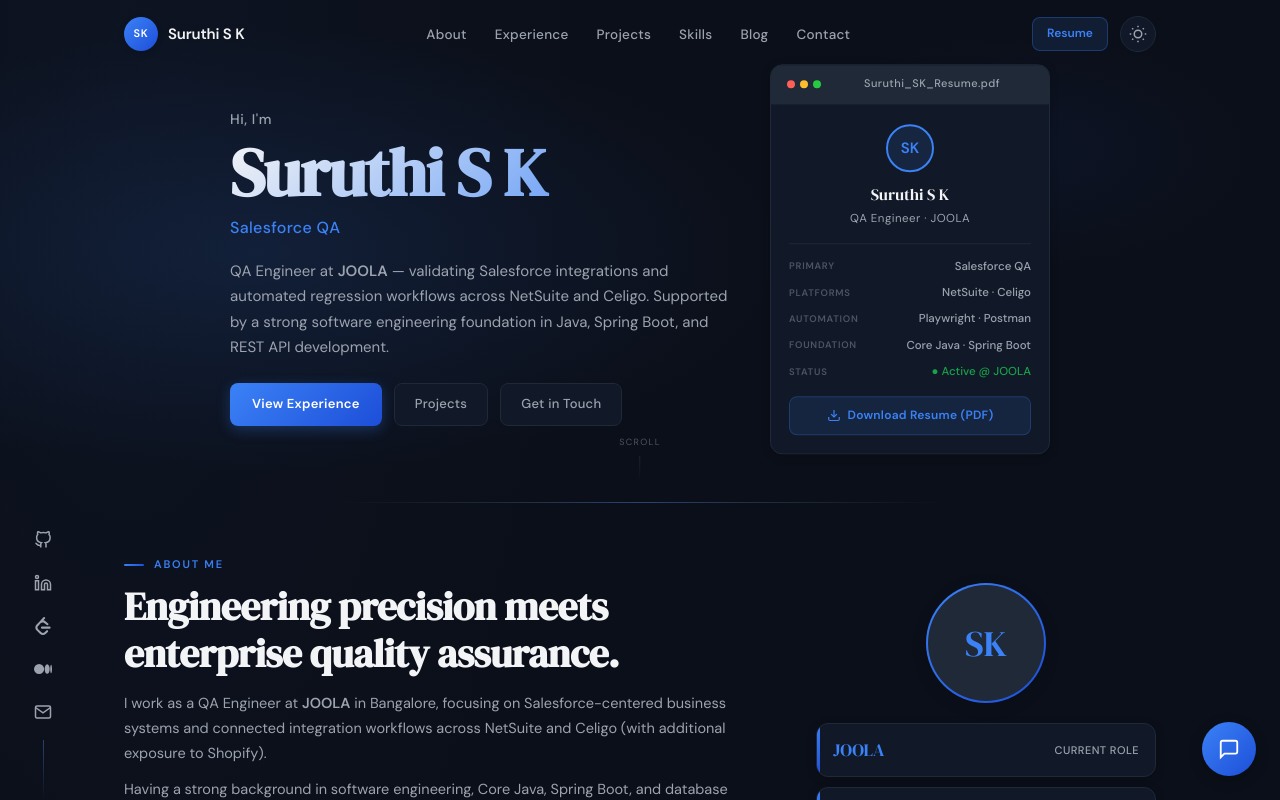
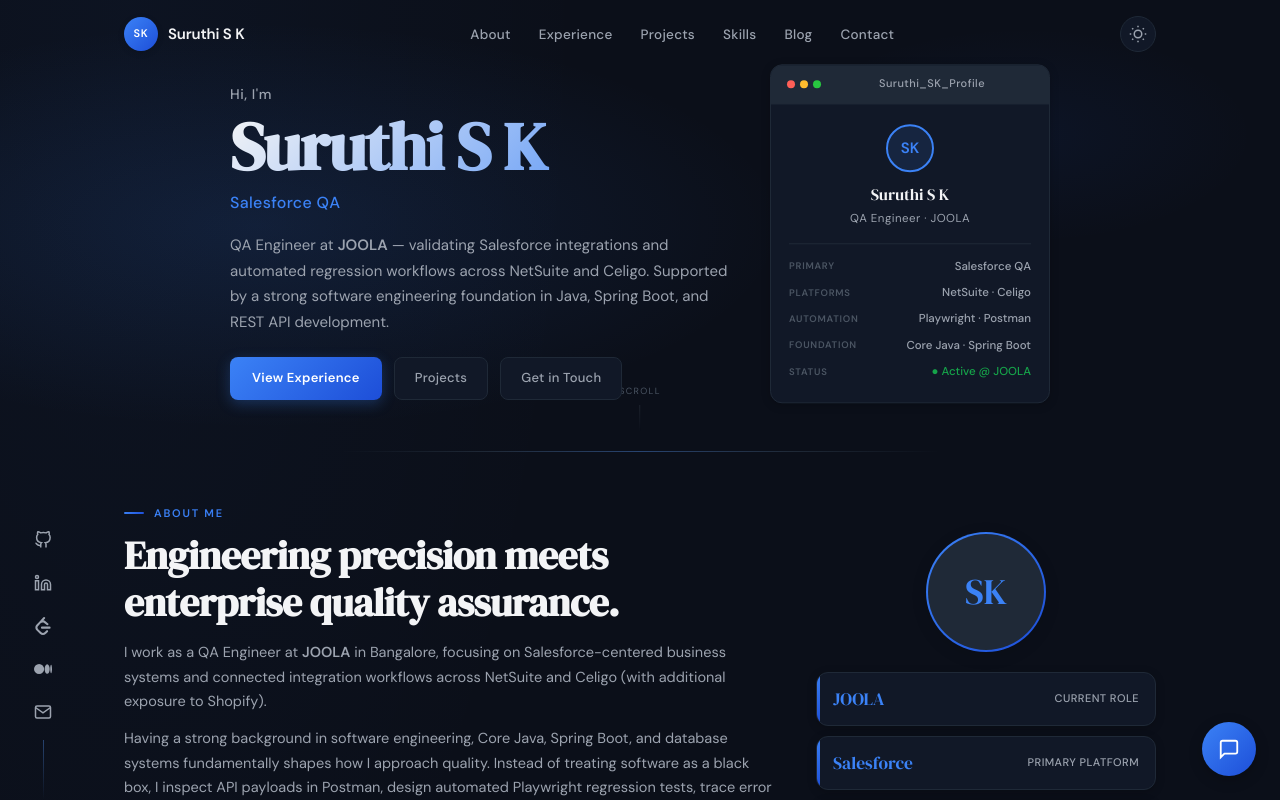
Before and after one commit to suruthi-sk/portfolio, a React (Vite) app: page / in a window 1280 px wide. Shown: the top 800 px of the page. Built offline with nearby package versions, Linux system fonts and the light colour scheme.

Commit message:
feat: rename chatbot to Aira, hide resume for privacy with code toggle, and update hobbies icon to heart

```diff
--- a/src/components/Chatbot/Chatbot.jsx
+++ b/src/components/Chatbot/Chatbot.jsx
@@ -3,7 +3,7 @@
 import { searchKnowledge } from '../../utils/ragSearch';
 import styles from './Chatbot.module.css';
 
-const BOTNAME = 'Micky';
+const BOTNAME = 'Aira';
 
 // Small talk responses
 const smallTalk = [
@@ -15,7 +15,7 @@
   { patterns: ['good night', 'gn', 'night'], replies: ['Good night! 🌙 Sweet dreams!', 'Night night! Come back anytime! 💤'] },
   { patterns: ['cool', 'nice', 'awesome', 'great', 'wow', 'amazing'], replies: ['Right?! 😎 Anything else you\'d like to know?', 'Glad you think so! What else can I help with?'] },
   { patterns: ['help', 'what can you do', 'options', 'menu'], replies: ['I can tell you about Suruthi\'s skills, projects, experience, and contact info. Or if I can\'t answer something, I\'ll help you send her an email! Just ask away 🚀'] },
-  { patterns: ['who are you', 'what are you', 'your name'], replies: ['I\'m Micky! 🤖 Suruthi\'s portfolio chatbot. I know stuff about her skills, projects, and experience. Try asking me something!'] },
+  { patterns: ['who are you', 'what are you', 'your name'], replies: ['I\'m Aira! 🤖 Suruthi\'s portfolio chatbot. I know stuff about her skills, projects, and experience. Try asking me something!'] },
   { patterns: ['lol', 'haha', 'lmao', 'rofl', 'funny'], replies: ['Glad I could make you smile! 😄', 'I try my best to be entertaining AND informative 😏'] },
   { patterns: ['ok', 'okay', 'k', 'alright', 'sure'], replies: ['Cool! Let me know if there\'s anything else! 👍', 'Alrighty! I\'m here if you need me 😊'] },
 ];
@@ -185,7 +185,7 @@
         onClick={() => setIsOpen((v) => !v)}
         whileHover={{ scale: 1.08 }}
         whileTap={{ scale: 0.95 }}
-        aria-label="Chat with Micky"
+        aria-label="Chat with Aira"
       >
         <AnimatePresence mode="wait">
           {isOpen ? (
@@ -313,7 +313,7 @@
 
             {/* Disclaimer */}
             <p className={styles.disclaimer}>
-              ⚡ I'm Micky — sometimes brilliant, sometimes confused. Don't take my word as gospel, double-check the important stuff!
+              ⚡ I'm Aira — sometimes brilliant, sometimes confused. Don't take my word as gospel, double-check the important stuff!
             </p>
           </motion.div>
         )}
--- a/src/components/Hero/Hero.module.css
+++ b/src/components/Hero/Hero.module.css
@@ -188,7 +188,7 @@
 }
 
 .cardBody {
-  padding: 20px 18px 14px;
+  padding: 20px 18px;
   text-align: center;
 }
 
--- a/src/components/Hero/ResumeCard.jsx
+++ b/src/components/Hero/ResumeCard.jsx
@@ -1,6 +1,9 @@
 import { motion } from 'framer-motion';
 import { profile } from '../../data/profile';
 import styles from './Hero.module.css';
+
+// Set to true to re-enable the Resume download button inside this card (hidden for privacy)
+const SHOW_RESUME_DOWNLOAD = false;
 
 export default function ResumeCard() {
   return (
@@ -13,7 +16,7 @@
         <div className={styles.cardDots}>
           <span /><span /><span />
         </div>
-        <span className={styles.cardTitle}>Suruthi_SK_Resume.pdf</span>
+        <span className={styles.cardTitle}>Suruthi_SK_Profile</span>
       </div>
 
       <div className={styles.cardBody}>
@@ -47,6 +50,7 @@
         </div>
       </div>
 
+      {SHOW_RESUME_DOWNLOAD && (
         <div className={styles.cardFooter}>
           <a
             href="/resume.pdf"
@@ -62,6 +66,7 @@
             Download Resume (PDF)
           </a>
         </div>
+      )}
     </motion.div>
   );
 }
--- a/src/components/HiddenCorner/HiddenCorner.jsx
+++ b/src/components/HiddenCorner/HiddenCorner.jsx
@@ -20,7 +20,11 @@
       <div className="container">
         <button className={styles.trigger} onClick={() => setOpen(o => !o)}>
           <div className={styles.triggerLeft}>
-            <span className={styles.triggerIcon}>✦</span>
+            <span className={styles.triggerIcon} aria-hidden="true">
+              <svg width="18" height="18" viewBox="0 0 24 24" fill="currentColor">
+                <path d="M12 21.35l-1.45-1.32C5.4 15.36 2 12.28 2 8.5 2 5.42 4.42 3 7.5 3c1.74 0 3.41.81 4.5 2.09C13.09 3.81 14.76 3 16.5 3 19.58 3 22 5.42 22 8.5c0 3.78-3.4 6.86-8.55 11.54L12 21.35z" />
+              </svg>
+            </span>
             <div>
               <p className={styles.triggerTitle}>There's more to me</p>
               <p className={styles.triggerSub}>
--- a/src/components/HiddenCorner/HiddenCorner.module.css
+++ b/src/components/HiddenCorner/HiddenCorner.module.css
@@ -40,9 +40,11 @@
 }
 
 .triggerIcon {
-  font-size: 16px;
+  display: inline-flex;
+  align-items: center;
+  justify-content: center;
   color: var(--accent);
-  opacity: 0.85;
+  opacity: 0.9;
 }
 
 .triggerTitle {
--- a/src/components/Navbar/Navbar.jsx
+++ b/src/components/Navbar/Navbar.jsx
@@ -2,6 +2,9 @@
 import { useTheme } from '../../context/ThemeContext';
 import { useScrollPosition } from '../../hooks/useScrollPosition';
 import styles from './Navbar.module.css';
+
+// Set to true to re-enable Resume download buttons across navbar and site
+const SHOW_RESUME_DOWNLOAD = false;
 
 const navLinks = [
   { label: 'About', href: '#about' },
@@ -63,6 +66,7 @@
         </nav>
 
         <div className={styles.navActions}>
+          {SHOW_RESUME_DOWNLOAD && (
             <a
               href="/resume.pdf"
               download="Suruthi_SK_Resume.pdf"
@@ -71,6 +75,7 @@
             >
               Resume
             </a>
+          )}
 
           <button
             className={styles.themeToggle}
@@ -144,6 +149,7 @@
               ))}
             </ul>
 
+            {SHOW_RESUME_DOWNLOAD && (
               <div className={styles.mobileFooter}>
                 <a
                   href="/resume.pdf"
@@ -159,6 +165,7 @@
                   Download Resume (PDF)
                 </a>
               </div>
+            )}
           </div>
         </div>
       )}
--- a/src/data/knowledgeBase.js
+++ b/src/data/knowledgeBase.js
@@ -1,4 +1,4 @@
-// Portfolio knowledge base - RAG chunks for Micky (the portfolio AI assistant)
+// Portfolio knowledge base - RAG chunks for Aira (the portfolio AI assistant)
 // Updated with verified resume facts, QA role at JOOLA, enterprise platforms, and technical foundation.
 
 export const knowledgeBase = [
@@ -108,7 +108,7 @@
     id: 'resume-download',
     keywords: ['resume', 'cv', 'download resume', 'pdf', 'get resume'],
     content:
-      "You can download Suruthi's latest resume directly from the Hero section, the navigation bar, or by clicking the resume download link on the portfolio. The file is saved as Suruthi_SK_Resume.pdf.",
+      "For privacy reasons, Suruthi's downloadable resume is currently kept private on the public site. If you are a recruiter, hiring manager, or potential collaborator who would like a copy, please reach out directly via the contact form or email (suruthisk7@gmail.com) and she will gladly share it with you!",
   },
   {
     id: 'contact-info',
```
Lines whose indentation alone changed are shown as unchanged.
